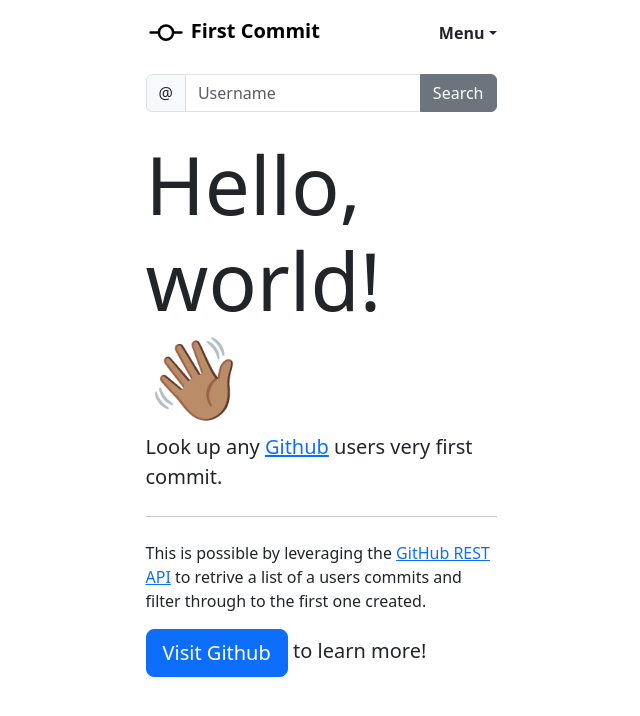
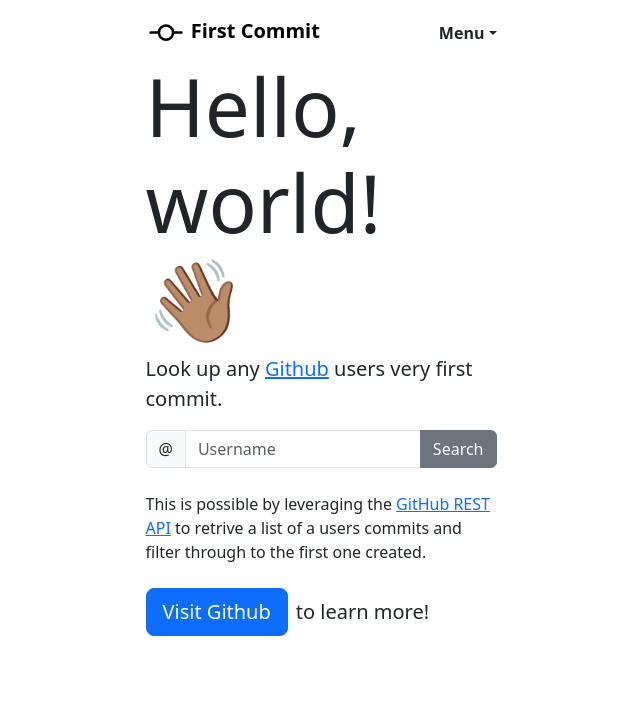
Before and after one commit to lee0x1/FirstCommit, a website built with Parcel: page src/index.html in a window 1280 px wide. Shown: the whole page, without its empty margins (319-959 px from the left). Built offline with nearby package versions, Linux system fonts and the light colour scheme.

Commit message:
ui enhancements
- move search bar underneath introduction

- align text with visit github button

- reduce margin use and add padding

```diff
--- a/src/css/style.css
+++ b/src/css/style.css
@@ -12,3 +12,7 @@
 [data-bs-theme=dark] svg {
     fill: #f8f9fa;
 }
+
+.btn {
+    vertical-align: baseline;
+}
--- a/src/index.html
+++ b/src/index.html
@@ -35,7 +35,7 @@
   </head>
   <body>
     <div id="container" class="container-fluid max-width">
-      <nav class="navbar mb-2">
+      <nav class="navbar pb-0">
         <a class="navbar-brand" href="https://lee0x1.github.io/fc/">
           <svg
             xmlns="http://www.w3.org/2000/svg"
@@ -134,6 +134,14 @@
         </ul>
 
       </nav>
+
+      <div class="jumbotron">
+        <h1 class="display-1">Hello, world! 👋🏽</h1>
+        <p class="lead">
+            Look up any <a href="https://github.com" target="_blank">Github</a>
+            users very first commit.
+        </p>
+
         <form id="submit-form" autocomplete="off">
             <div class="input-group">
               <span class="input-group-text">@</span>
@@ -154,14 +162,7 @@
             </div>
         </form>
 
-      <div class="jumbotron mt-4">
-        <h1 class="display-1">Hello, world! 👋🏽</h1>
-        <p class="lead">
-            Look up any <a href="https://github.com" target="_blank">Github</a>
-            users very first commit.
-        </p>
-        <hr class="my-4" />
-        <p>
+        <p class="py-4 my-0">
           This is possible by leveraging the
           <a href="https://docs.github.com/en/rest" target="_blank">GitHub REST API</a>
           to retrive a list of a users commits and filter through to the
@@ -174,7 +175,7 @@
             role="button"
             target="_blank"
             >Visit Github</a
-          > to learn more!
+          ><span class="px-2">to learn more!</span>
         </p>
       </div>
     </div>
```
Lines whose indentation alone changed are shown as unchanged.
